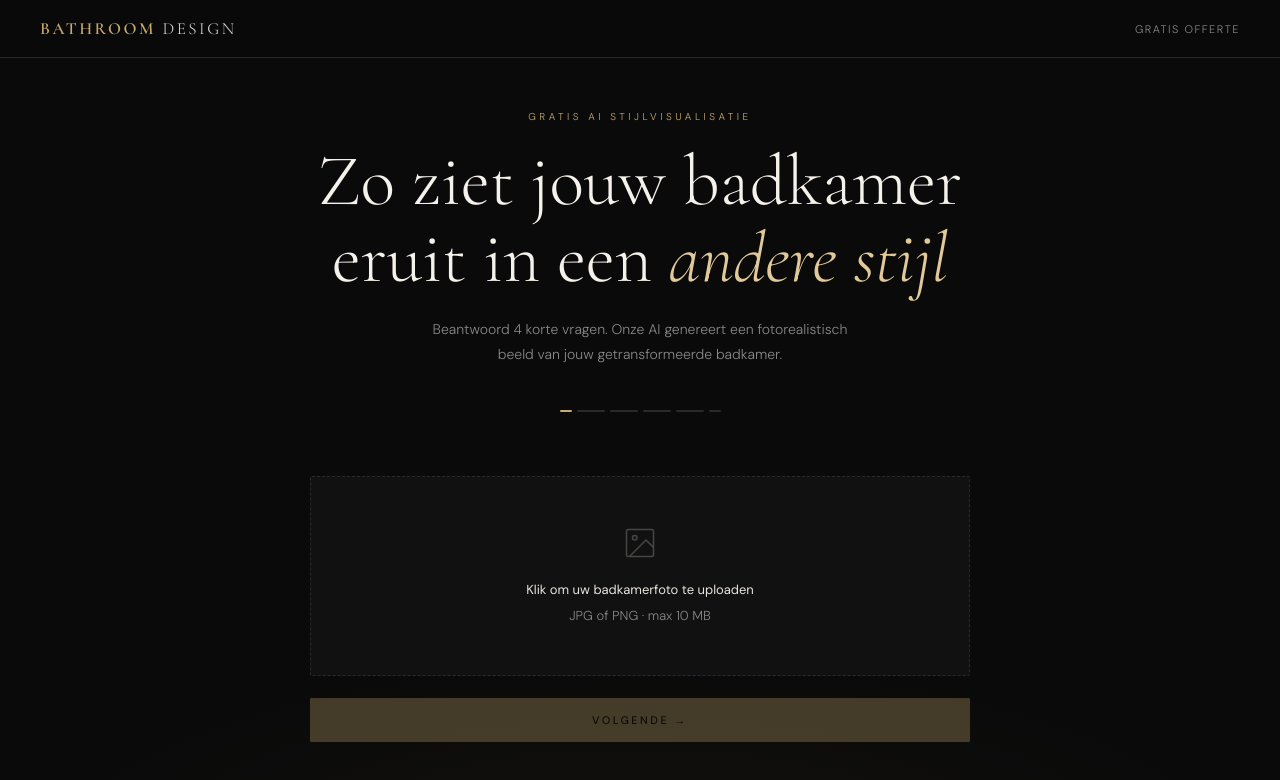
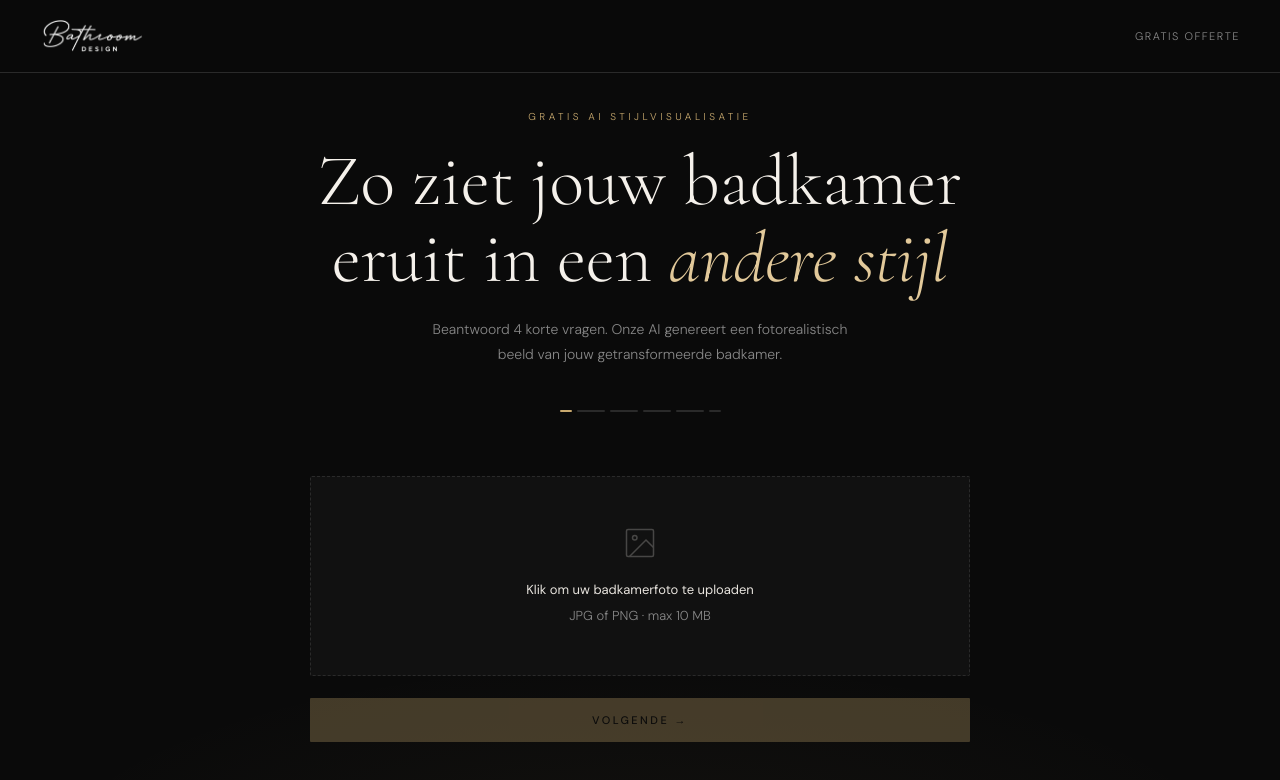
Before and after one commit to stijnl89/bathroom-tool, a plain HTML site: page static/index.html in a window 1280 px wide. Drawn offline with nearby package versions, Linux system fonts and the light colour scheme.

Commit message:
logo in header ipv tekst

```diff
--- a/static/index.html
+++ b/static/index.html
@@ -10,8 +10,7 @@
 *{box-sizing:border-box;margin:0;padding:0}
 body{background:var(--black);color:var(--text);font-family:'DM Sans',sans-serif;font-weight:300;min-height:100vh;overflow-x:hidden}
 header{position:fixed;top:0;left:0;right:0;z-index:100;padding:18px 40px;display:flex;align-items:center;justify-content:space-between;border-bottom:0.5px solid var(--border);background:rgba(10,10,10,.94);backdrop-filter:blur(12px)}
-.logo{font-family:'Cormorant Garamond',serif;font-size:17px;font-weight:600;letter-spacing:2.5px;color:var(--accent);text-transform:uppercase}
-.logo span{color:var(--text);font-weight:300}
+
 .hlink{font-size:11px;letter-spacing:1.5px;text-transform:uppercase;color:var(--sub);text-decoration:none;transition:color .2s}
 .hlink:hover{color:var(--accent)}
 
@@ -113,7 +112,9 @@ h1 em{font-style:italic;color:var(--al)}
 </head>
 <body>
 <header>
-  <div class="logo">Bathroom<span> Design</span></div>
+  <a href="https://bathroomdesign.be" style="display:flex;align-items:center">
+    <img src="/logo.png" alt="Bathroom Design" style="height:36px;width:auto;object-fit:contain">
+  </a>
   <a class="hlink" href="https://bathroomdesign.be/contact/">Gratis offerte</a>
 </header>
 
```
